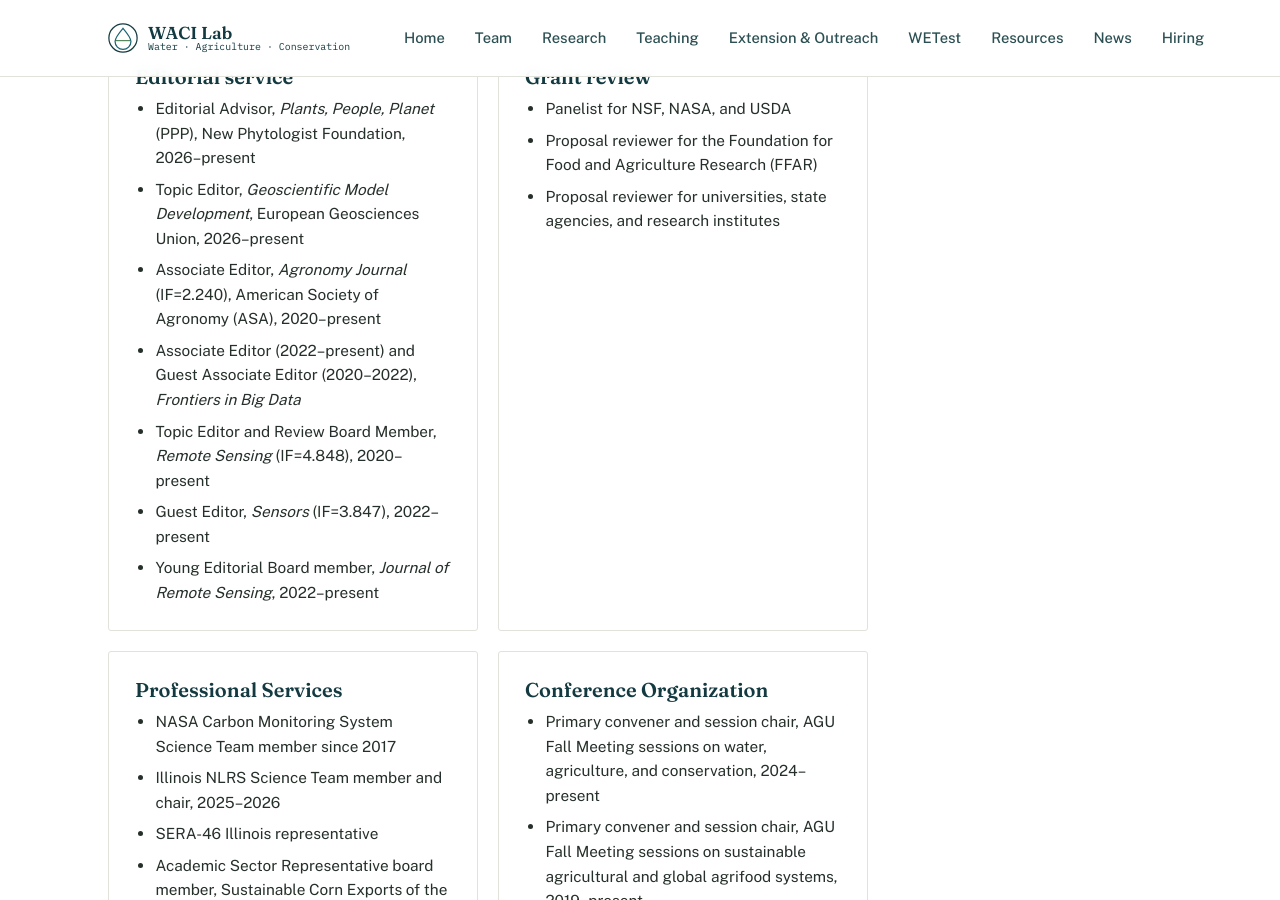
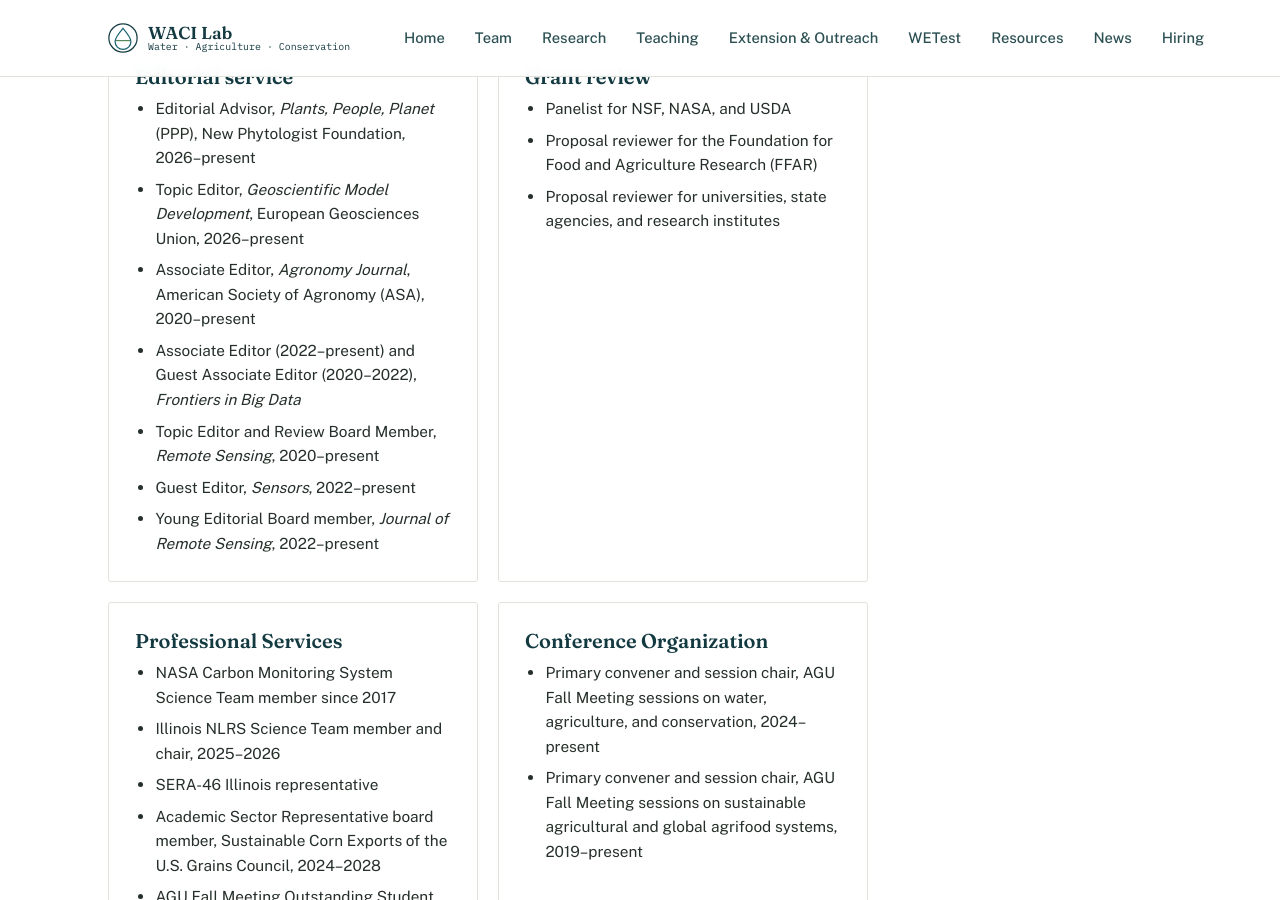
Before and after one commit to WACI-Lab/waci-lab.github.io, a Jekyll site: the page built from extension-outreach/community-services.md, in a window 1280 px wide and 900 px high, scrolled down 424 px. Built offline with Jekyll 4.4.1, drawn with Linux system fonts in a browser that asks for light colours.

Commit message:
Remove journal impact-factor (IF=xxx) notes from community services page
Co-Authored-By: Claude Sonnet 5 <noreply@anthropic.com>

```diff
--- a/extension-outreach/community-services.md
+++ b/extension-outreach/community-services.md
@@ -24,10 +24,10 @@ subnav:
     <ul>
       <li>Editorial Advisor, <em>Plants, People, Planet</em> (PPP), New Phytologist Foundation, 2026&ndash;present</li>
       <li>Topic Editor, <em>Geoscientific Model Development</em>, European Geosciences Union, 2026&ndash;present</li>
-      <li>Associate Editor, <em>Agronomy Journal</em> (IF=2.240), American Society of Agronomy (ASA), 2020&ndash;present</li>
+      <li>Associate Editor, <em>Agronomy Journal</em>, American Society of Agronomy (ASA), 2020&ndash;present</li>
       <li>Associate Editor (2022&ndash;present) and Guest Associate Editor (2020&ndash;2022), <em>Frontiers in Big Data</em></li>
-      <li>Topic Editor and Review Board Member, <em>Remote Sensing</em> (IF=4.848), 2020&ndash;present</li>
-      <li>Guest Editor, <em>Sensors</em> (IF=3.847), 2022&ndash;present</li>
+      <li>Topic Editor and Review Board Member, <em>Remote Sensing</em>, 2020&ndash;present</li>
+      <li>Guest Editor, <em>Sensors</em>, 2022&ndash;present</li>
       <li>Young Editorial Board member, <em>Journal of Remote Sensing</em>, 2022&ndash;present</li>
     </ul>
   </div>
```
